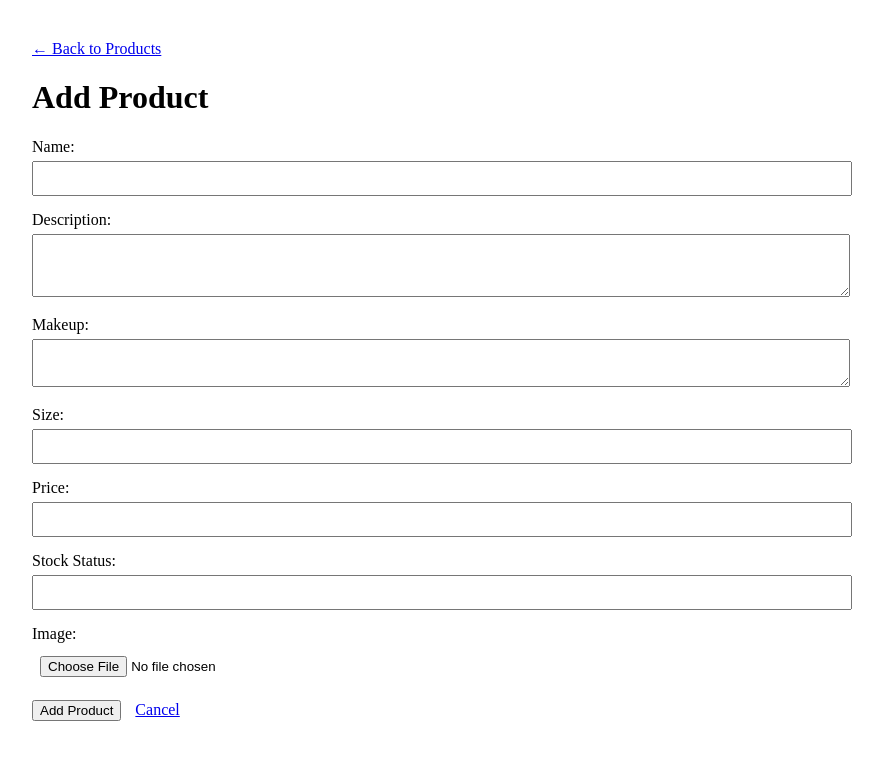
After one commit to brendang-utah/ski_manufacturing_project, a Django app: page /products/add/ in a window 1280 px wide. The commit adds this page. Shown: the top 760 px of the page, without its empty margins (208-1091 px from the left). Run offline with Django 5.2, Linux system fonts and the light colour scheme.

Commit message:
finished adding all CRUD functoinality to products, everything should work if logged in now.

```diff
--- a/ski_manufacturing_app/template_urls.py
+++ b/ski_manufacturing_app/template_urls.py
@@ -6,6 +6,7 @@ from .views import *
 #all urls in this page start with products/ before the actual url listed.
 urlpatterns = [
     path('products/', ProductListPageView.as_view(), name='product-page'),
+    path('products/add/', ProductAddView.as_view(), name='add-product'),
     path('products/<int:pk>/', ProductDetailView.as_view(), name='product-detail'),
     path('products/<int:pk>/edit/', ProductUpdateView.as_view(), name='product-edit'), #go to settings.py and fix these urls so order list can just be /orderlist
     path('orders', OrderListPageView.as_view(), name='order-page'),
--- a/ski_manufacturing_app/templates/products.html
+++ b/ski_manufacturing_app/templates/products.html
@@ -23,7 +23,7 @@
     <h1>Product List</h1>
 
     {% if user.is_authenticated and user.is_staff %}
-        <a href="#" id="add-product" class="btn btn-primary">Add Product</a>
+        <a href="/products/add/" id="add-product" class="btn btn-primary">Add Product</a>
     {% endif %}
 
     <div id="product-list"></div>
--- /dev/null
+++ b/ski_manufacturing_app/templates/ski_manufacturing_app/add-product.html
@@ -0,0 +1,88 @@
+<!DOCTYPE html>
+<html>
+<head>
+    <title>Add Product</title>
+    <style>
+        .container { max-width: 800px; margin: 20px auto; padding: 20px; }
+        .back-link { display: block; margin-bottom: 20px; }
+        .form-group { margin-bottom: 15px; }
+        label { display: block; margin-bottom: 5px; }
+        input, textarea { width: 100%; padding: 8px; }
+    </style>
+</head>
+<body>
+    <div class="container">
+        <a href="/products/" class="back-link">← Back to Products</a>
+        <h1>Add Product</h1>
+
+        <form id="add-product-form">
+            {% csrf_token %}
+            <div class="form-group">
+                <label for="name">Name:</label>
+                <input type="text" id="name" name="name" required>
+            </div>
+
+            <div class="form-group">
+                <label for="description">Description:</label>
+                <textarea id="description" name="description" rows="3"></textarea>
+            </div>
+
+            <div class="form-group">
+                <label for="makeup">Makeup:</label>
+                <textarea id="makeup" name="makeup" rows="2"></textarea>
+            </div>
+
+            <div class="form-group">
+                <label for="size">Size:</label>
+                <input type="text" id="size" name="size" required>
+            </div>
+
+            <div class="form-group">
+                <label for="price">Price:</label>
+                <input type="number" step="0.01" id="price" name="price" required>
+            </div>
+
+            <div class="form-group">
+                <label for="stock_status">Stock Status:</label>
+                <input type="number" id="stock_status" name="stock_status" required>
+            </div>
+
+            <div class="form-group">
+                <label for="imagepath">Image:</label>
+                <input type="file" id="imagepath" name="imagepath">
+            </div>
+
+            <div class="form-group">
+                <button type="submit" style="margin-right: 10px;">Add Product</button>
+                <a href="/products/">Cancel</a>
+            </div>
+        </form>
+    </div>
+
+    <script>
+    // Form submission handler for adding a product
+    document.getElementById('add-product-form').addEventListener('submit', function(event) {
+        event.preventDefault();
+        const formData = new FormData(this);
+        const csrfToken = document.querySelector('[name=csrfmiddlewaretoken]').value;
+
+        fetch('/api/products/', {
+            method: 'POST',
+            body: formData,
+            headers: {
+                'X-CSRFToken': csrfToken
+            },
+            credentials: 'include'
+        })
+        .then(response => {
+            if (!response.ok) throw new Error(`HTTP error! Status: ${response.status}`);
+            window.location.href = '/products/';
+        })
+        .catch(error => {
+            console.error('Error:', error);
+            alert(`Error adding product: ${error.message}`);
+        });
+    });
+    </script>
+</body>
+</html>
--- a/ski_manufacturing_app/views.py
+++ b/ski_manufacturing_app/views.py
@@ -101,11 +101,11 @@ class OrderLineDetailView(generics.RetrieveUpdateDestroyAPIView):
 class HomepageView(TemplateView):
     template_name = 'ski_manufacturing_app/homepage.html'
 
-#def PrudoctCreate(ProductView):
-class ProductCreate(CreateView):
+# add product view:
+class ProductAddView(CreateView):
     model = Product
     fields = ['name', 'description', 'makeup', 'size', 'price', 'stock_status', 'imagepath']
-    template_name = 'ski_manufacturing_app/product-create.html'
+    template_name = 'ski_manufacturing_app/add-product.html'
     success_url = '/products/'
 
 #def ProductList(ListView):
```
Also changed, not shown: todo.txt (+4 -6 lines), db.sqlite3.
